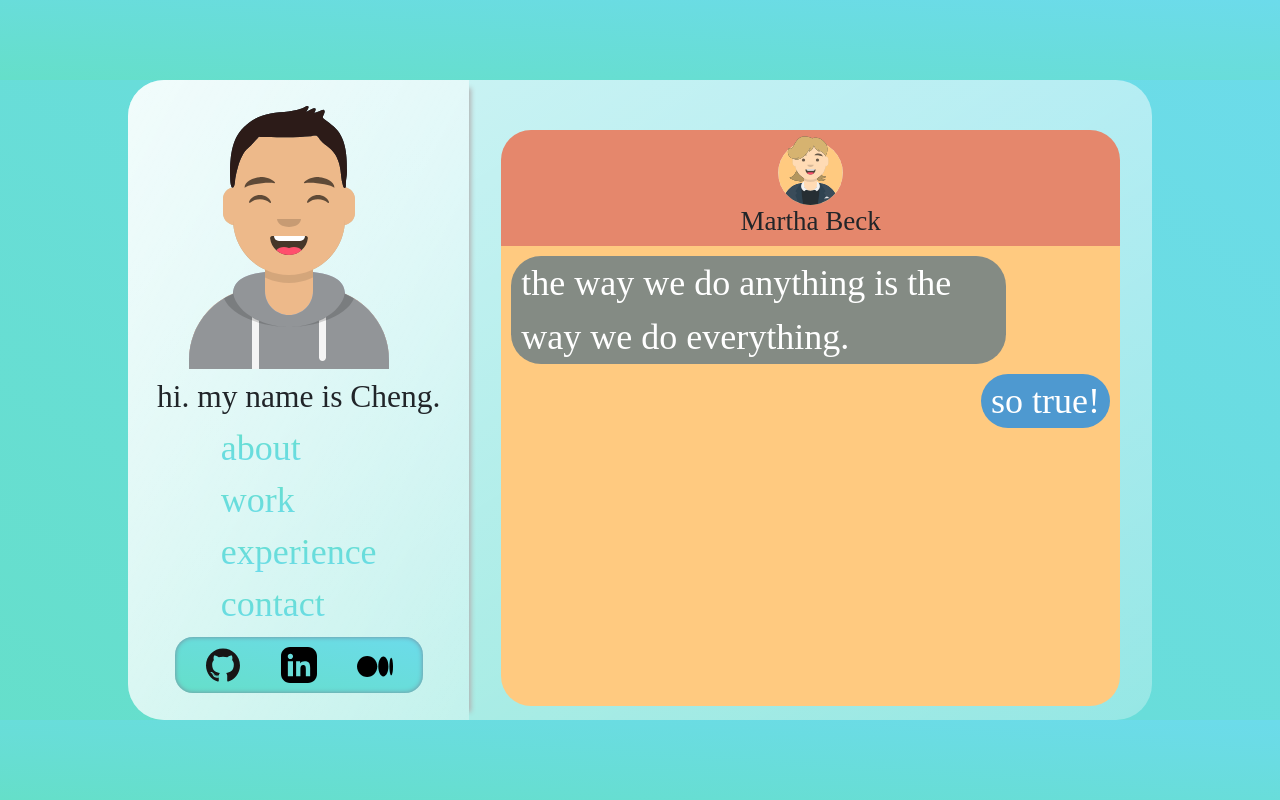
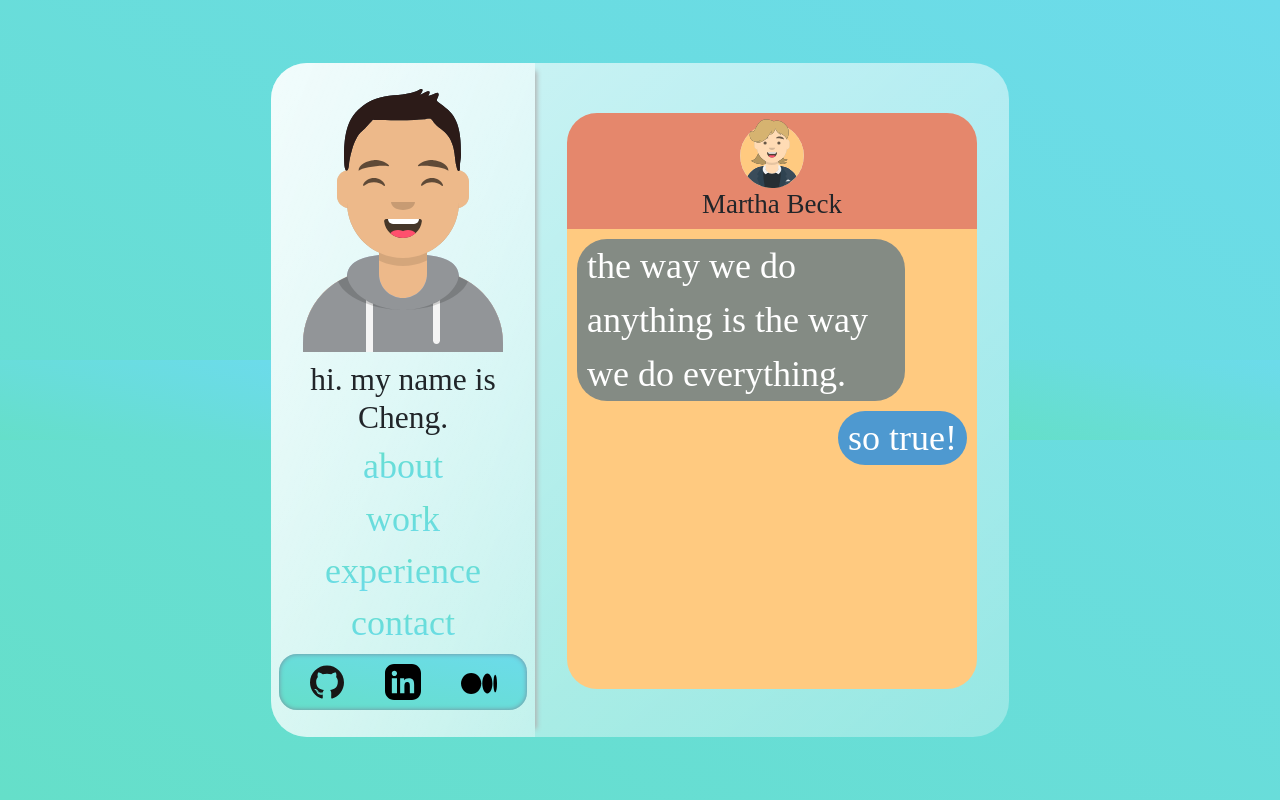
Before and after one commit to cheng21tang/Portfolio, a React (Create React App) app: page / in a window 1280 px wide. Built offline with nearby package versions, Linux system fonts and the light colour scheme; a web font is replaced by a local one.

Commit message:
refactoring

```diff
--- a/src/components/Sidenav/style.css
+++ b/src/components/Sidenav/style.css
@@ -3,7 +3,8 @@
   flex-direction: column;
   flex: 1;
   align-items: center;
-  justify-content: space-between;
+  justify-content: space-evenly;
+  text-align: center;
   border-radius: 2rem 0 0 2rem;
   background: linear-gradient(
     to right bottom,
@@ -29,11 +30,20 @@
   justify-content: center;
 }
 
+a.link {
+  text-decoration: none;
+}
+
 a.link h3 {
   background: -webkit-linear-gradient(#65dfc9, #6cdbeb);
   -webkit-background-clip: text;
   -webkit-text-fill-color: transparent;
   font-size: 2rem;
+}
+
+a.link h3:hover {
+  transform: scale(1.3);
+  transition: 400ms ease-in-out;
 }
 
 .social {
@@ -62,14 +72,7 @@ a.link h3 {
   transform: scale(1.3);
 }
 
-a.link {
-  text-decoration: none;
-}
 
-a.link h3:hover {
-  transform: scale(1.3);
-  transition: 400ms ease-in-out;
-}
 
 img.socialIcon {
   margin: 0 20px;
--- a/src/index.css
+++ b/src/index.css
@@ -22,6 +22,7 @@
   font-family: 'Baloo Chettan 2', cursive;
   margin: 0;
   padding: 0;
+  box-sizing: border-box;
 }
 
 body::-webkit-scrollbar {
--- a/src/pages/home.css
+++ b/src/pages/home.css
@@ -1,8 +1,11 @@
 main {
-  max-height: 100vh;
-  background: linear-gradient(to right top, #65dfc9, #6cdbeb);
+  min-height: 100vh;
+  background: linear-gradient(
+    to right top,
+    #65dfc9,
+    #6cdbeb
+    );
   display: flex;
-  flex-direction: column;
   align-items: center;
   justify-content: center;
   overflow: hidden;
@@ -19,17 +22,15 @@ main {
 .glass {
   background: white;
   min-height: 80vh;
-  max-height: 100vh;
   width: 80%;
   background: linear-gradient(
     to right bottom,
     rgba(255, 255, 255, 0.7),
     rgba(255, 255, 255, 0.3)
     );
-    border-radius: 2rem; /* or i can use 30px */
-    z-index: 2;
+  border-radius: 2rem; /* or i can use 30px */
     /* backdrop-filter: blur(2rem); */
-    display: flex;
+  display: flex;
 }
 
 .textboxes {
```
